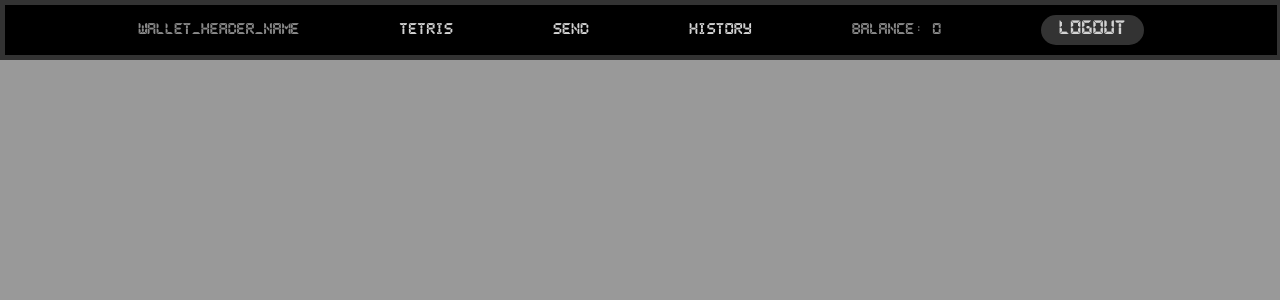
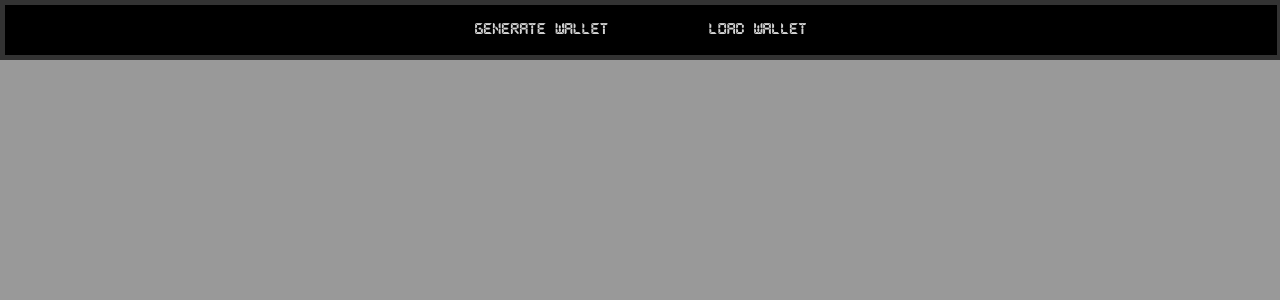
Before and after one commit to Fuza322/Tetris-React, a React (Create React App) app in the folder Stepped Solutions/react-tetris - FINISHED/: page / in a window 1280 px wide. Shown: the top 300 px of the page. Built offline with nearby package versions, Linux system fonts and the light colour scheme.

Commit message:
ready load page

```diff
--- a/Stepped Solutions/react-tetris - FINISHED/src/App.js
+++ b/Stepped Solutions/react-tetris - FINISHED/src/App.js
@@ -10,7 +10,7 @@ import {History} from "./components/History";
 
 
 function App() {
-    const [authorized, setAuthorized] = useState(true)
+    const [authorized, setAuthorized] = useState(false)
     const [goalValue, setGoalValue] = useState(0)
     // -------------------------------------------------------------------------------------
     let [walletName, setWalletName] = useState('')
@@ -19,7 +19,8 @@ function App() {
     let [balanceValue, setBalanceValue] = useState(0)
 
     function loadClickButton() {
-
+        setWalletHeaderName(walletName)
+        setAuthorized(true)
     }
 
     return (
```
Also changed, not shown: 1 other file (tests, documents, lock files or other folders).
